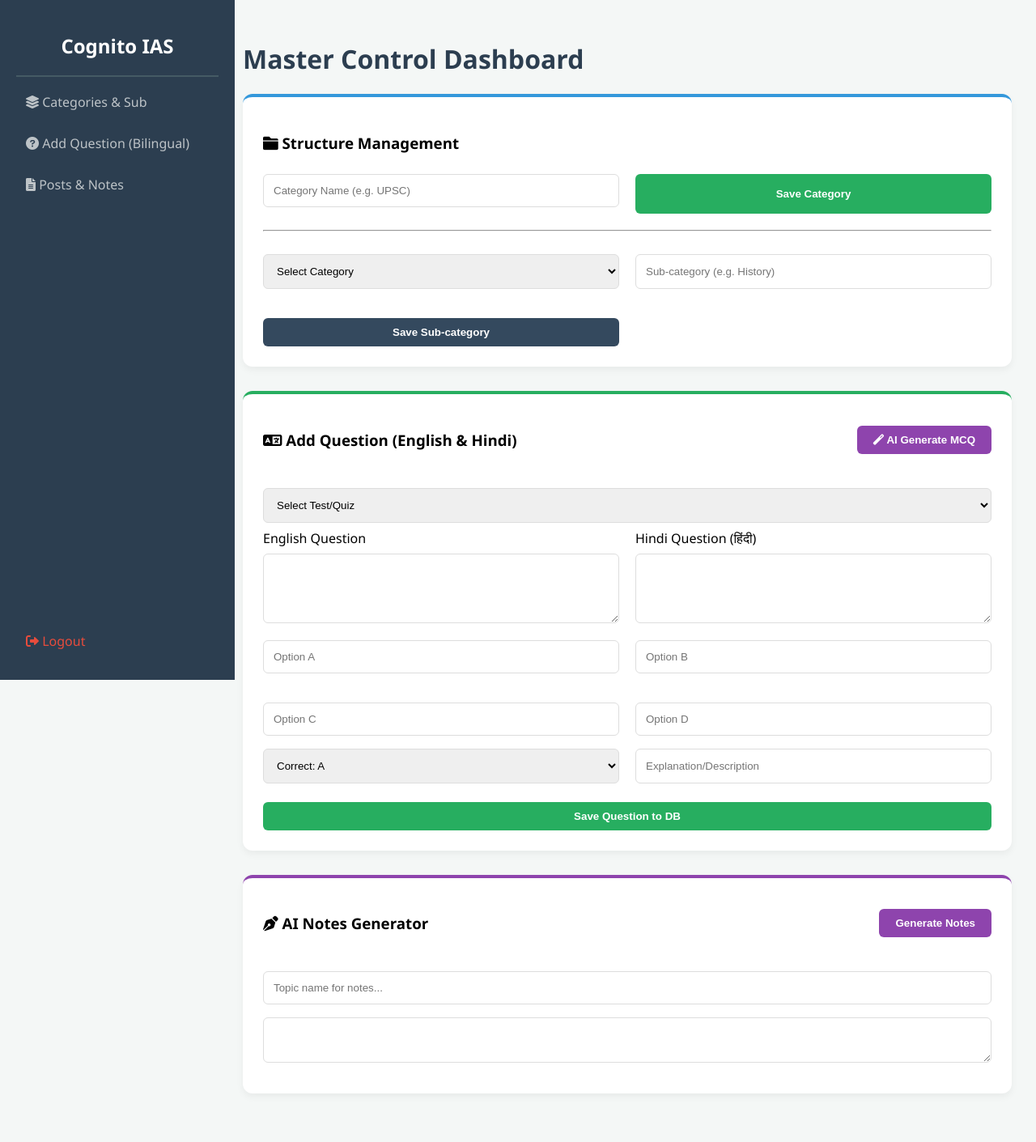
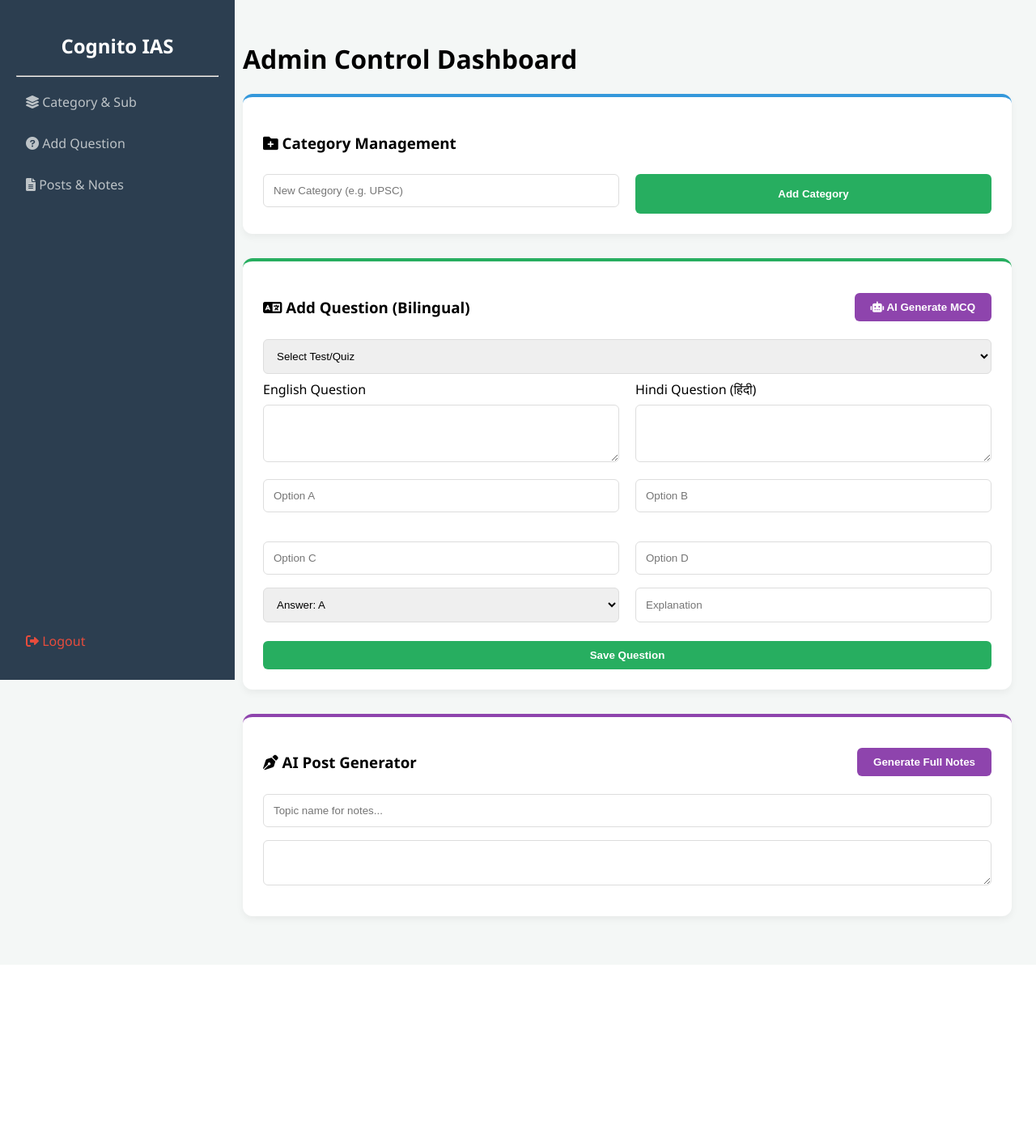
Before and after one commit to cognitoias-droid/UPSC-Web-App, a Flask app: page /admin in a window 1280 px wide. Shown: the whole page at 81% size. After the commit the page ends 1141 px from the top, so only its background shows below. Run offline with Flask 3, Linux system fonts and the light colour scheme; the visitor is signed in with stand-in values (Sample User, id 1); data that the repository does not hold is empty; some libraries are stand-ins or nearby versions.

Commit message:
Update admin.html

```diff
--- a/templates/admin.html
+++ b/templates/admin.html
@@ -2,33 +2,32 @@
 <html lang="hi">
 <head>
     <meta charset="UTF-8">
-    <title>Cognito IAS - Master Admin Panel</title>
+    <title>Cognito IAS - Admin Control Panel</title>
     <script src="https://cdn.ckeditor.com/4.22.1/standard/ckeditor.js"></script>
     <link rel="stylesheet" href="https://cdnjs.cloudflare.com/ajax/libs/font-awesome/6.0.0/css/all.min.css">
     <style>
         :root { --sidebar-bg: #2c3e50; --main-bg: #f4f7f6; --accent: #3498db; }
-        body { font-family: 'Segoe UI', sans-serif; display: flex; margin: 0; background: var(--main-bg); scroll-behavior: smooth; }
+        body { font-family: 'Segoe UI', sans-serif; display: flex; margin: 0; background: var(--main-bg); }
         .sidebar { width: 250px; background: var(--sidebar-bg); color: white; height: 100vh; position: fixed; padding: 20px; }
-        .sidebar a { color: #bdc3c7; text-decoration: none; display: block; padding: 12px; border-radius: 5px; margin-bottom: 5px; }
+        .sidebar a { color: #bdc3c7; text-decoration: none; display: block; padding: 12px; border-radius: 5px; margin-bottom: 5px; transition: 0.3s; }
         .sidebar a:hover { background: #34495e; color: white; }
         .content { margin-left: 270px; padding: 30px; width: calc(100% - 310px); }
         .card { background: white; padding: 25px; border-radius: 12px; box-shadow: 0 4px 10px rgba(0,0,0,0.05); margin-bottom: 30px; border-top: 4px solid var(--accent); }
-        .section-header { display: flex; justify-content: space-between; align-items: center; margin-bottom: 20px; }
         .btn { padding: 10px 20px; border: none; border-radius: 6px; cursor: pointer; color: white; font-weight: bold; }
         .btn-ai { background: #8e44ad; } .btn-save { background: #27ae60; width: 100%; margin-top: 15px; }
         .grid-2 { display: grid; grid-template-columns: 1fr 1fr; gap: 20px; }
         input, select, textarea { width: 100%; padding: 12px; margin: 8px 0; border: 1px solid #ddd; border-radius: 6px; box-sizing: border-box; }
-        #ai-status { color: #8e44ad; font-weight: bold; font-style: italic; }
+        #status-msg { color: #8e44ad; font-weight: bold; margin-bottom: 10px; }
     </style>
 </head>
 <body>
 
 <div class="sidebar">
     <h2 style="text-align:center;">Cognito IAS</h2>
-    <hr style="border: 0.5px solid #455a64;">
+    <hr>
     <nav>
-        <a href="#categories"><i class="fas fa-layer-group"></i> Categories & Sub</a>
-        <a href="#questions"><i class="fas fa-question-circle"></i> Add Question (Bilingual)</a>
+        <a href="#categories"><i class="fas fa-layer-group"></i> Category & Sub</a>
+        <a href="#questions"><i class="fas fa-question-circle"></i> Add Question</a>
         <a href="#posts"><i class="fas fa-file-alt"></i> Posts & Notes</a>
     </nav>
     <div style="position: absolute; bottom: 20px; width: 210px;">
@@ -37,30 +36,23 @@
 </div>
 
 <div class="content">
-    <h1 style="color: var(--sidebar-bg);">Master Control Dashboard</h1>
-    <p id="ai-status"></p>
+    <h1>Admin Control Dashboard</h1>
+    <div id="status-msg"></div>
 
     <div id="categories" class="card">
-        <h3><i class="fas fa-folder"></i> Structure Management</h3>
-        <form action="/admin/add_category" method="POST" class="grid-2">
-            <input type="text" name="cat_name" placeholder="Category Name (e.g. UPSC)" required>
-            <button class="btn btn-save" style="margin-top:8px;">Save Category</button>
-        </form>
-        <hr style="margin:20px 0;">
-        <form action="/admin/add_subcategory" method="POST" class="grid-2">
-            <select name="parent_id" required>
-                <option value="">Select Category</option>
-                {% for cat in categories %}<option value="{{cat.id}}">{{cat.name}}</option>{% endfor %}
-            </select>
-            <input type="text" name="subcat_name" placeholder="Sub-category (e.g. History)">
-            <button class="btn btn-save" style="margin-top:8px; background:#34495e;">Save Sub-category</button>
+        <h3><i class="fas fa-folder-plus"></i> Category Management</h3>
+        <form action="/admin/add_category" method="POST">
+            <div class="grid-2">
+                <input type="text" name="cat_name" placeholder="New Category (e.g. UPSC)" required>
+                <button type="submit" class="btn btn-save" style="margin-top:8px;">Add Category</button>
+            </div>
         </form>
     </div>
 
     <div id="questions" class="card" style="border-top-color: #27ae60;">
-        <div class="section-header">
-            <h3><i class="fas fa-language"></i> Add Question (English & Hindi)</h3>
-            <button onclick="aiAssist('quiz')" class="btn btn-ai" id="ai-quiz-btn"><i class="fas fa-magic"></i> AI Generate MCQ</button>
+        <div style="display:flex; justify-content:space-between; align-items:center;">
+            <h3><i class="fas fa-language"></i> Add Question (Bilingual)</h3>
+            <button onclick="aiAssist('quiz')" class="btn btn-ai"><i class="fas fa-robot"></i> AI Generate MCQ</button>
         </div>
 
         <form action="/admin/save_question" method="POST">
@@ -70,8 +62,8 @@
             </select>
 
             <div class="grid-2">
-                <div><label>English Question</label><textarea name="q_en" id="q_en" rows="4"></textarea></div>
-                <div><label>Hindi Question (हिंदी)</label><textarea name="q_hi" id="q_hi" rows="4"></textarea></div>
+                <div><label>English Question</label><textarea name="q_en" id="q_en" rows="3"></textarea></div>
+                <div><label>Hindi Question (हिंदी)</label><textarea name="q_hi" id="q_hi" rows="3"></textarea></div>
             </div>
 
             <div class="grid-2">
@@ -83,21 +75,21 @@
 
             <div class="grid-2">
                 <select name="ans" id="ans">
-                    <option value="A">Correct: A</option><option value="B">B</option>
+                    <option value="A">Answer: A</option><option value="B">B</option>
                     <option value="C">C</option><option value="D">D</option>
                 </select>
-                <input type="text" name="exp" id="exp" placeholder="Explanation/Description">
+                <input type="text" name="exp" id="exp" placeholder="Explanation">
             </div>
-            <button type="submit" class="btn btn-save">Save Question to DB</button>
+            <button type="submit" class="btn btn-save">Save Question</button>
         </form>
     </div>
 
     <div id="posts" class="card" style="border-top-color: #8e44ad;">
-        <div class="section-header">
-            <h3><i class="fas fa-pen-nib"></i> AI Notes Generator</h3>
-            <button onclick="aiAssist('post')" class="btn btn-ai" id="ai-post-btn">Generate Notes</button>
+        <div style="display:flex; justify-content:space-between; align-items:center;">
+            <h3><i class="fas fa-pen-nib"></i> AI Post Generator</h3>
+            <button onclick="aiAssist('post')" class="btn btn-ai">Generate Full Notes</button>
         </div>
-        <input type="text" id="post_topic_input" placeholder="Topic name for notes...">
+        <input type="text" id="post_topic" placeholder="Topic name for notes...">
         <textarea id="post_editor"></textarea>
     </div>
 </div>
@@ -108,11 +100,11 @@
     CKEDITOR.replace('post_editor');
 
     async function aiAssist(type) {
-        let topic = (type === 'post') ? document.getElementById('post_topic_input').value : prompt("MCQ kis topic par chahiye?");
+        let topic = (type === 'post') ? document.getElementById('post_topic').value : prompt("Enter Topic for UPSC MCQ:");
         if(!topic) return;
 
-        const status = document.getElementById('ai-status');
-        status.innerText = "✨ AI dimaag laga raha hai... kripya pratiksha karein...";
+        const status = document.getElementById('status-msg');
+        status.innerText = "⏳ AI is thinking... Please wait.";
 
         try {
             const response = await fetch('/api/ai_assist', {
@@ -126,7 +118,7 @@
             if(type === 'post') {
                 CKEDITOR.instances.post_editor.setData(data.result);
             } else {
-                // Auto-filling the question fields
+                // Auto-fill form fields
                 document.getElementById('q_en').value = data.q_en;
                 document.getElementById('q_hi').value = data.q_hi;
                 document.getElementById('oa').value = data.oa;
@@ -136,9 +128,9 @@
                 document.getElementById('ans').value = data.ans;
                 document.getElementById('exp').value = data.exp;
             }
-            status.innerText = "✅ AI ne data bhar diya hai!";
+            status.innerText = "✅ AI Data Filled Successfully!";
         } catch (e) {
-            status.innerText = "❌ AI Error: Check API Key or Connection.";
+            status.innerText = "❌ AI Error: Please try again.";
             console.error(e);
         }
     }
```
